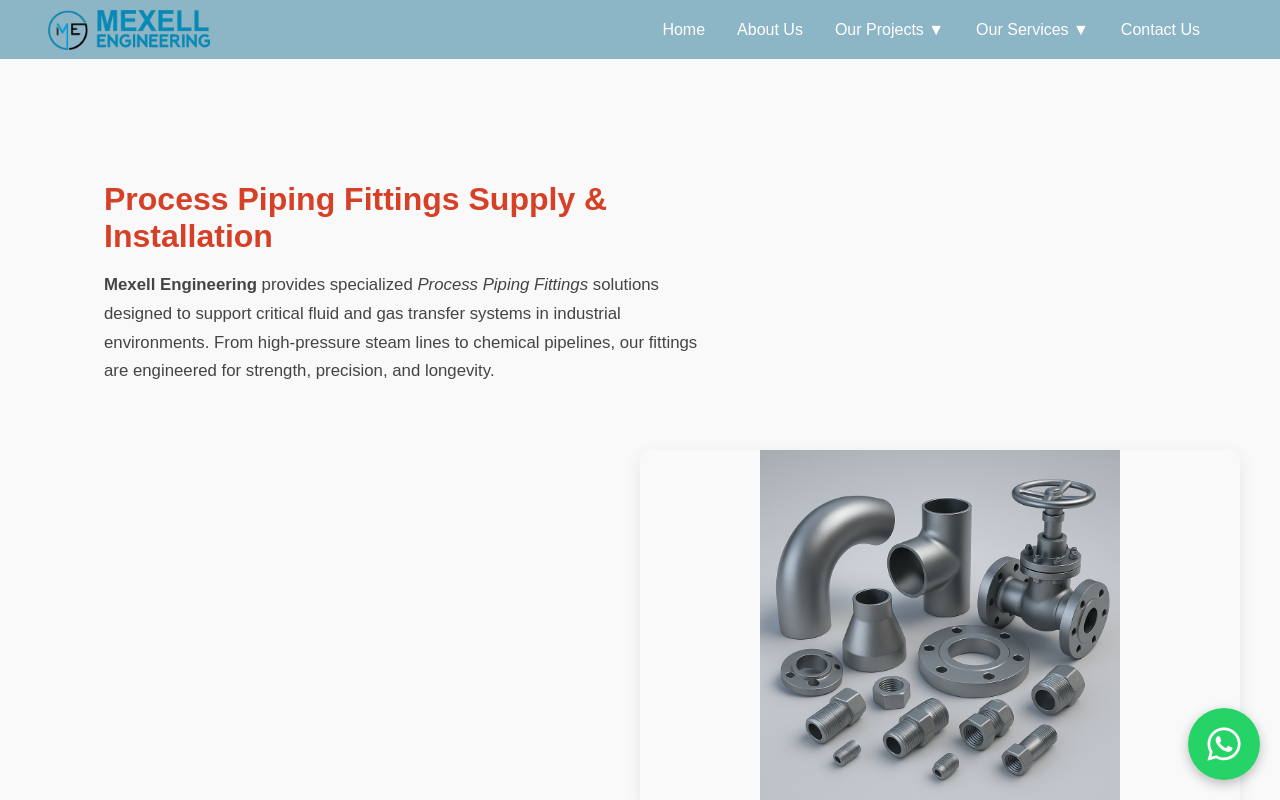
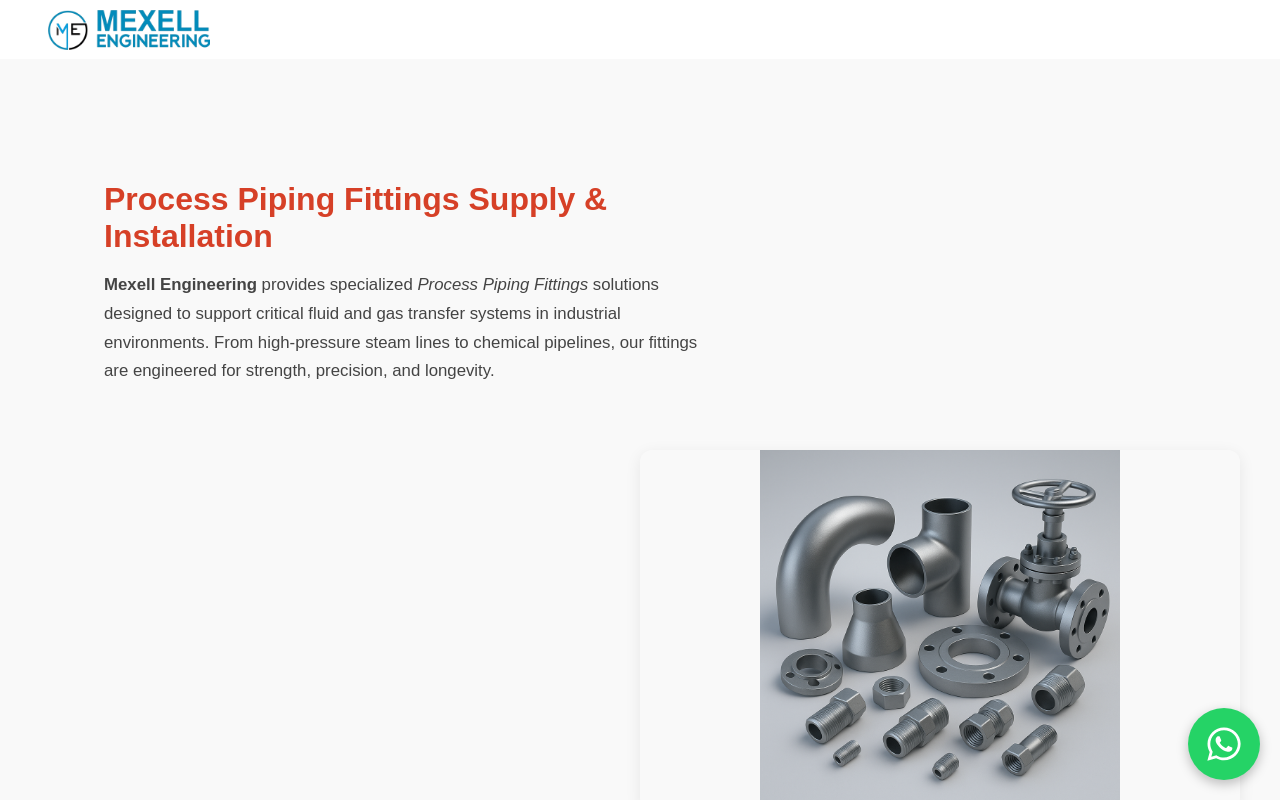
Before and after one commit to rangachimalgi/mexel, a React (Create React App) app: page /services/material-supply/process-piping-fittings in a window 1280 px wide. Shown: the top 800 px of the page. Built offline with nearby package versions, Linux system fonts and the light colour scheme; the HTML template or start-up script is replaced by a standard one.

Commit message:
navbar changes

```diff
--- a/src/styles/Navbar.css
+++ b/src/styles/Navbar.css
@@ -41,7 +41,7 @@
 }
 
 .nav-links li a {
-  color: white;
+  color: #fff;
   text-decoration: none;
   font-weight: 500;
   font-size: 1rem;
@@ -68,7 +68,7 @@
 
 /* Default navbar for other pages */
 .navbar-default {
-  background-color: #8cb5c5;
+  background-color: #ffffff;
   color: rgb(0, 0, 0);
 }
 
@@ -87,7 +87,7 @@
 }
 
 .navbar.scrolled {
-  background-color: #8cb5c5;
+  background-color: #ffffff;
   color: #000000;
 }
 
```
